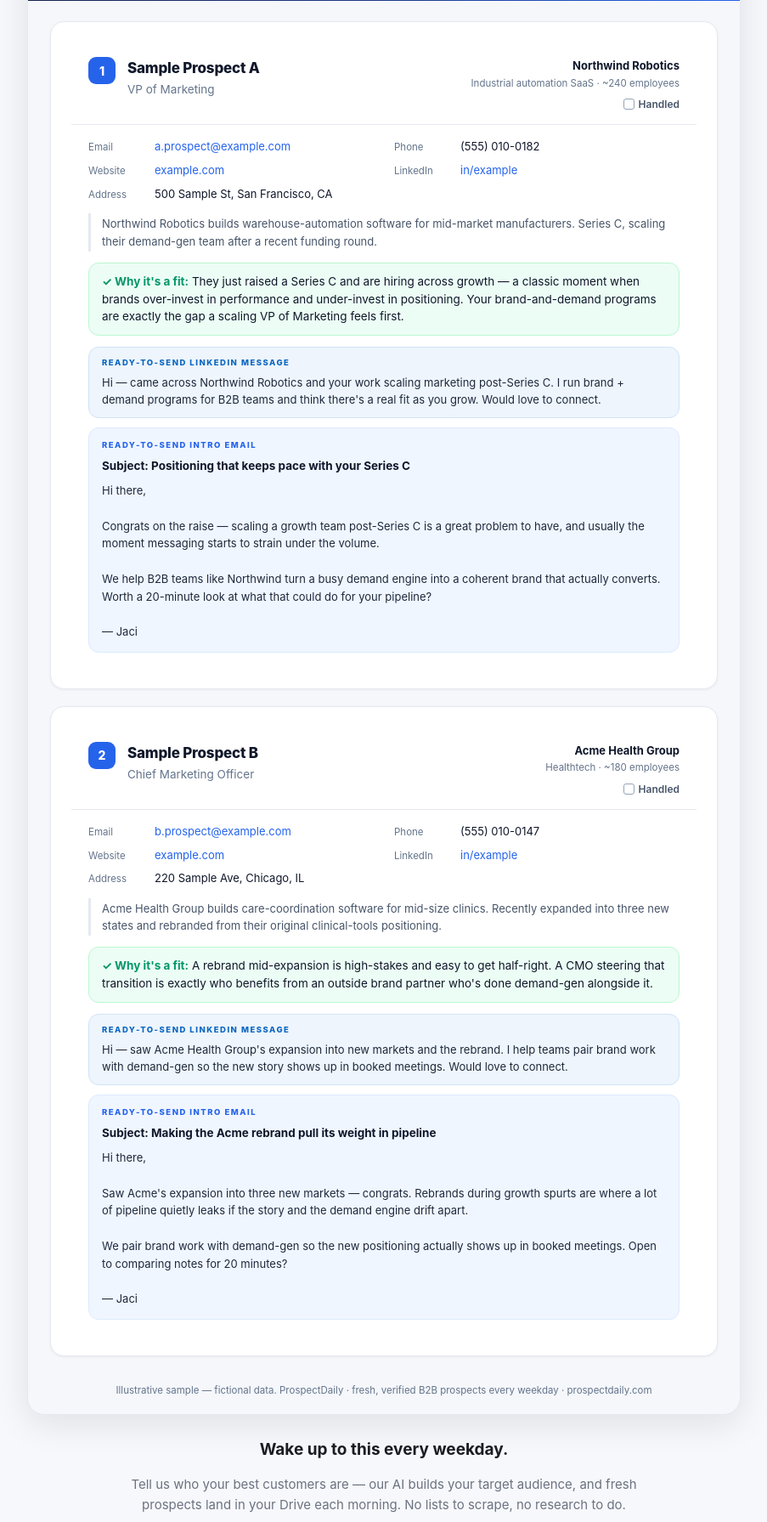
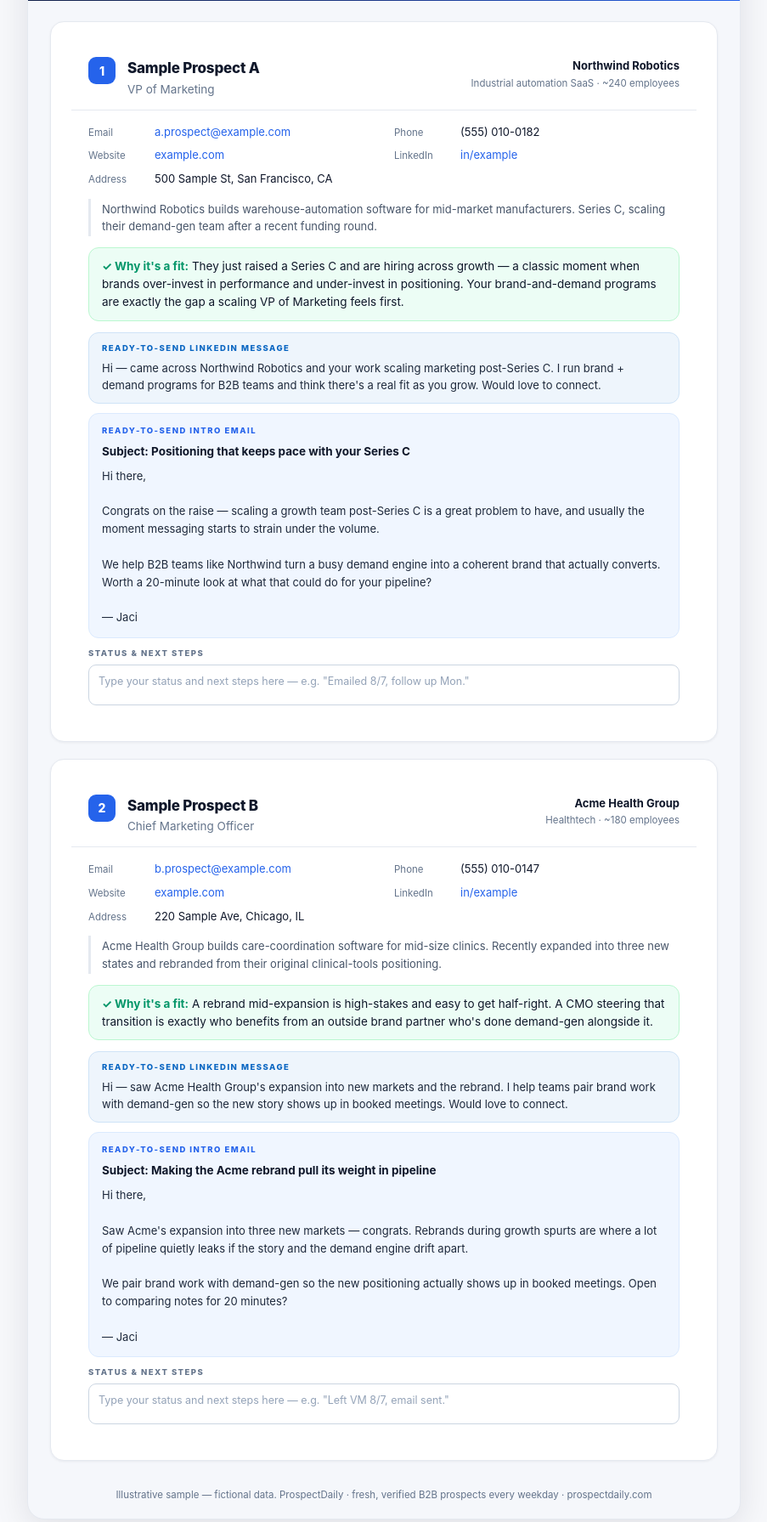
Before and after one commit to jacirusso/ProspectDaily, a FastAPI app: page /sample in a window 1280 px wide. Shown: the part 1509-3300 px from the top of the page at 85% size, without its empty margins (188-1091 px from the left). Run offline with FastAPI, Linux system fonts and the light colour scheme.

Commit message:
Report: replace Handled checkbox with a typeable Status and next steps box
WeasyPrint 62 renders the textarea as a real fillable PDF field, so the
recipient can type status plus next steps directly in the report. /sample updated.

Co-Authored-By: Claude Opus 4.8 <noreply@anthropic.com>

```diff
--- a/web/templates/sample.html
+++ b/web/templates/sample.html
@@ -110,8 +110,9 @@
   .report-preview .email .lbl{font-size:9.5px;letter-spacing:1.5px;text-transform:uppercase;color:var(--brand);font-weight:800;}
   .report-preview .email .subj{font-weight:700;margin:6px 0 8px;font-size:13.5px;}
   .report-preview .email .msg{font-size:13px;line-height:1.6;color:#1e293b;white-space:pre-line;}
-  .report-preview .handled{margin-top:7px;font-size:12px;color:#475569;font-weight:600;}
-  .report-preview .cbox{display:inline-block;width:13px;height:13px;border:1.6px solid #94a3b8;border-radius:3px;vertical-align:-2px;margin-right:5px;}
+  .report-preview .notes{margin-top:11px;}
+  .report-preview .noteslbl{font-size:9.5px;letter-spacing:1.5px;text-transform:uppercase;color:var(--muted);font-weight:800;margin-bottom:5px;}
+  .report-preview .notesbox{min-height:48px;border:1px solid #cbd5e1;border-radius:9px;padding:9px 11px;font-size:12.5px;color:#94a3b8;background:#fff;}
   .report-preview .linkedin{background:#eef5fc;border:1px solid #cfe3f7;border-radius:12px;padding:11px 15px;margin-bottom:11px;}
   .report-preview .lilbl{font-size:9.5px;letter-spacing:1.5px;text-transform:uppercase;color:#0a66c2;font-weight:800;}
   .report-preview .limsg{font-size:13px;line-height:1.55;color:#1e293b;margin-top:5px;}
@@ -136,8 +137,7 @@
       <div class="chead">
         <div class="num">1</div>
         <div class="who"><div class="name">Sample Prospect A</div><div class="title">VP of Marketing</div></div>
-        <div class="co"><div class="coname">Northwind Robotics</div><div class="cometa">Industrial automation SaaS · ~240 employees</div>
-          <div class="handled"><span class="cbox"></span>Handled</div></div>
+        <div class="co"><div class="coname">Northwind Robotics</div><div class="cometa">Industrial automation SaaS · ~240 employees</div></div>
       </div>
       <div class="body">
         <div class="grid">
@@ -167,6 +167,10 @@ We help B2B teams like Northwind turn a busy demand engine into a coherent brand
 
 — Jaci</div>
         </div>
+        <div class="notes">
+          <div class="noteslbl">Status &amp; next steps</div>
+          <div class="notesbox">Type your status and next steps here — e.g. "Emailed 8/7, follow up Mon."</div>
+        </div>
       </div>
     </div>
 
@@ -174,8 +178,7 @@ We help B2B teams like Northwind turn a busy demand engine into a coherent brand
       <div class="chead">
         <div class="num">2</div>
         <div class="who"><div class="name">Sample Prospect B</div><div class="title">Chief Marketing Officer</div></div>
-        <div class="co"><div class="coname">Acme Health Group</div><div class="cometa">Healthtech · ~180 employees</div>
-          <div class="handled"><span class="cbox"></span>Handled</div></div>
+        <div class="co"><div class="coname">Acme Health Group</div><div class="cometa">Healthtech · ~180 employees</div></div>
       </div>
       <div class="body">
         <div class="grid">
@@ -205,6 +208,10 @@ We pair brand work with demand-gen so the new positioning actually shows up in b
 
 — Jaci</div>
         </div>
+        <div class="notes">
+          <div class="noteslbl">Status &amp; next steps</div>
+          <div class="notesbox">Type your status and next steps here — e.g. "Left VM 8/7, email sent."</div>
+        </div>
       </div>
     </div>
   </div>
```
Also changed, not shown: engine/report.py (+10 -5 lines).
